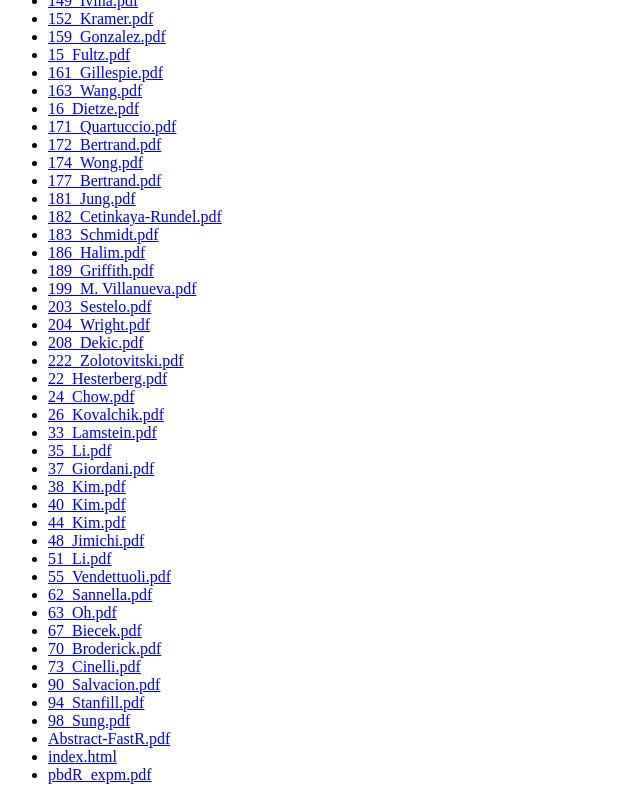
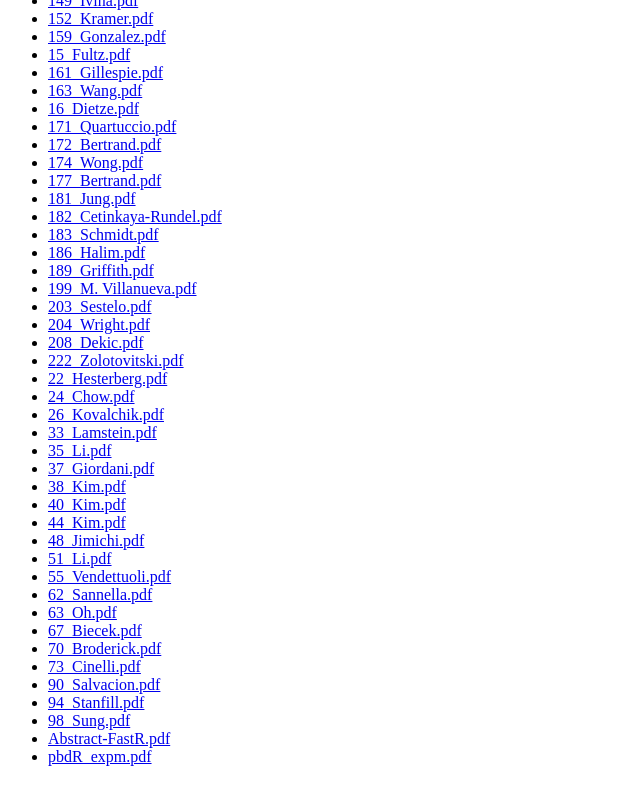
Before and after one commit to user2014/abstracts, a plain HTML site: page posters/index.html in a window 1280 px wide. Shown: the part 387-1187 px from the top of the page, without its empty margins (0-640 px from the left). Drawn offline with Linux system fonts and the light colour scheme.

Commit message:
update index.html

```diff
--- a/posters/index.html
+++ b/posters/index.html
@@ -63,7 +63,6 @@
       <li><a href="94_Stanfill.pdf">94_Stanfill.pdf</a></li>
       <li><a href="98_Sung.pdf">98_Sung.pdf</a></li>
       <li><a href="Abstract-FastR.pdf">Abstract-FastR.pdf</a></li>
-      <li><a href="index.html">index.html</a></li>
       <li><a href="pbdR_expm.pdf">pbdR_expm.pdf</a></li>
     <ul>
   </body>
```
Also changed, not shown: talks/index.html (+0 -1 lines).
